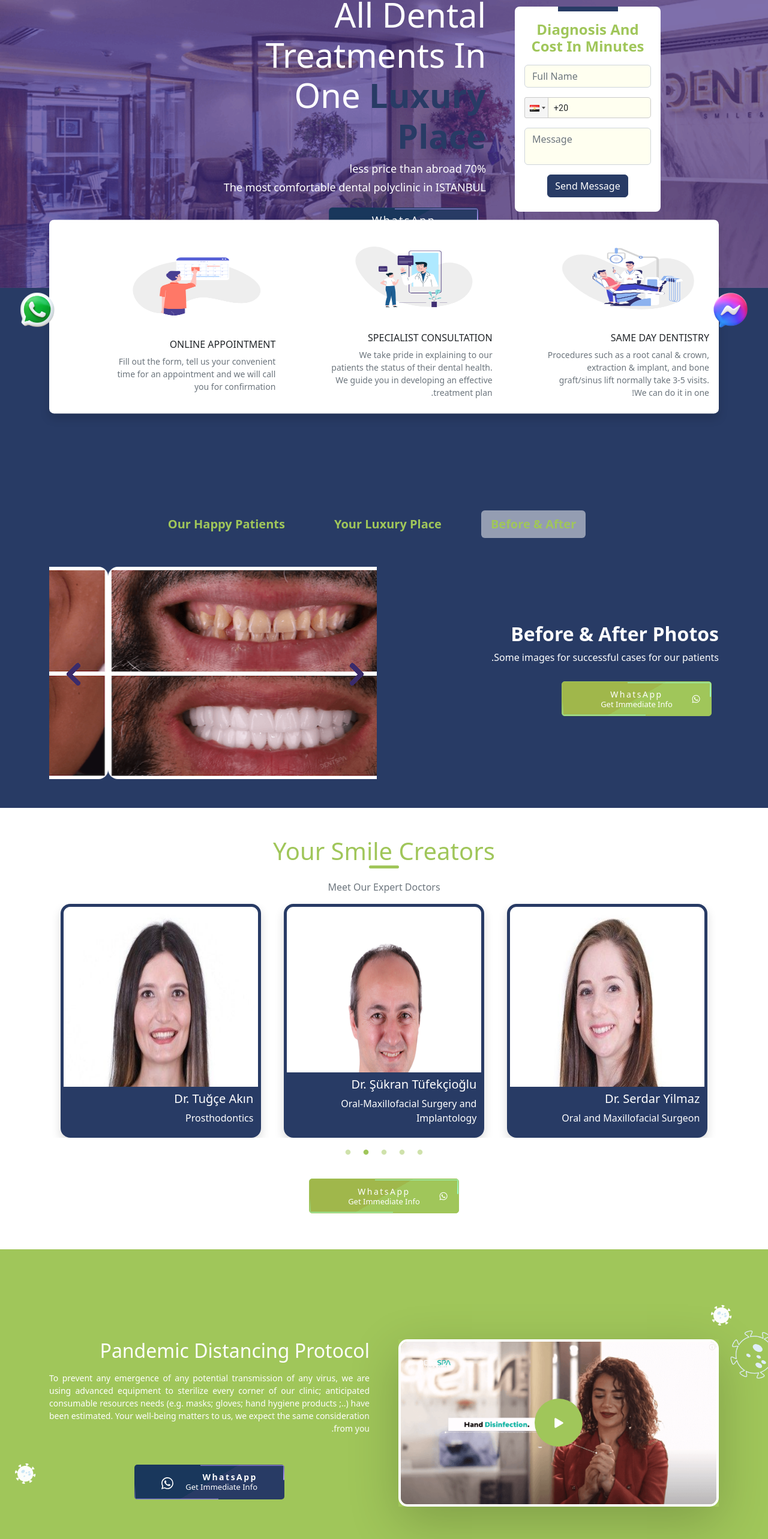
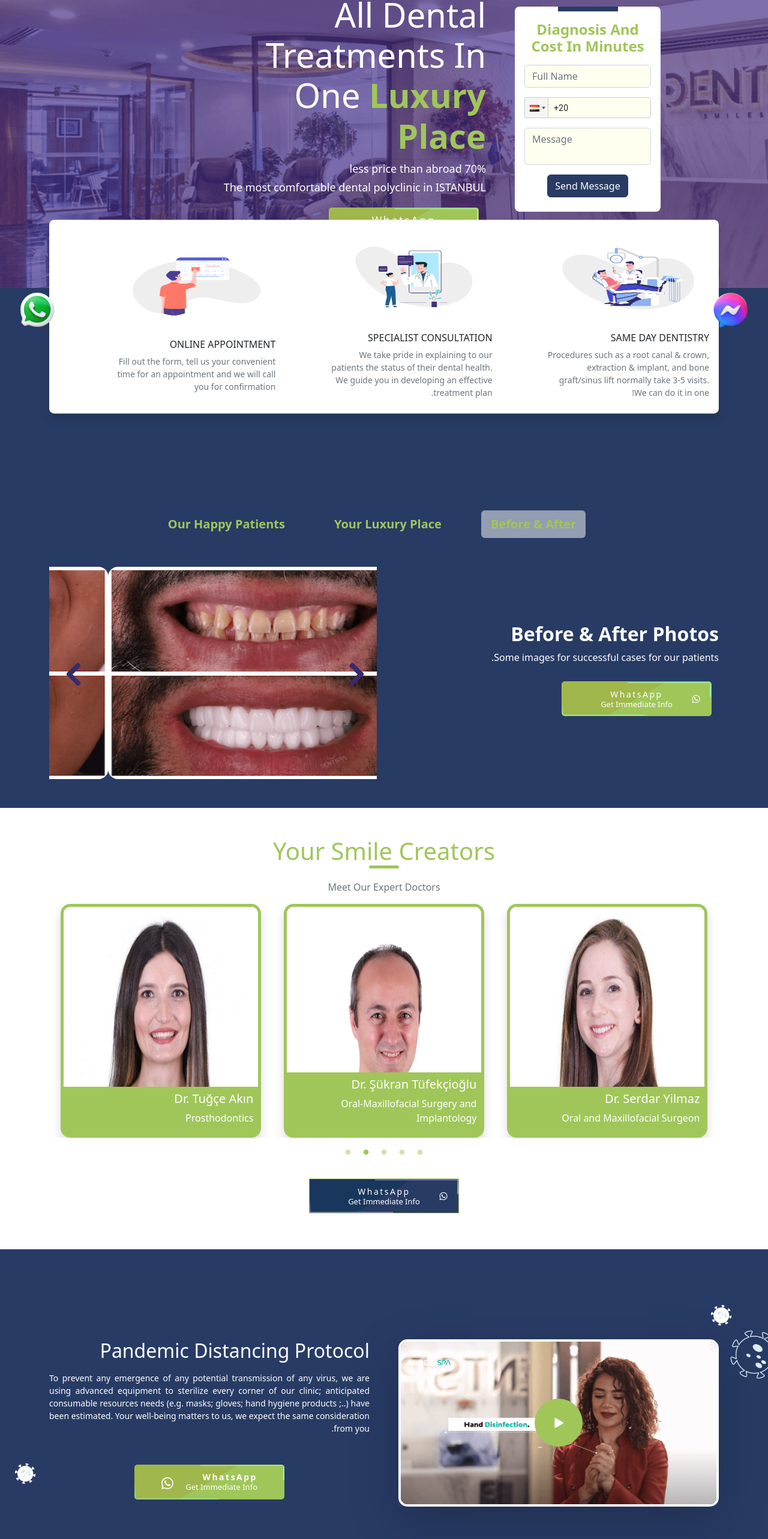
Before and after one commit to Ahmedrashed1619/DentSpa, a React (Create React App) app: page / in a window 1280 px wide. Shown: the part 220-2786 px from the top of the page at 60% size. Built offline with nearby package versions, Linux system fonts and the light colour scheme.

Commit message:
update style some classes

```diff
--- a/src/App.scss
+++ b/src/App.scss
@@ -568,7 +568,8 @@ header .caption h1 {
     .app__protocol {
         padding: 150px 0;
         // background: #3a2b6b;
-        background: var(--secondColor);
+        // background: var(--secondColor);
+        background: var(--mainColor);
         position: relative;
         min-height: calc(100vh - 90px);
         color: white;
@@ -604,7 +605,8 @@ header .caption h1 {
                 // background: rgba(32, 187, 175, 0.95);
                 // background: linear-gradient(-30deg, var(--mainColor) 50%, #a1e10c 50%);
                 // background: linear-gradient(-30deg, var(--mainColor) 50%, #a0b74b  50%);
-                background: linear-gradient(-30deg, var(--mainColor) 50%, #19375c 50%);
+                background: linear-gradient(-30deg, var(--secondColor) 50%, #a0b74b  50%);
+                // background: linear-gradient(-30deg, var(--mainColor) 50%, #19375c 50%);
                 color: #ffffff;
                 display: inline-block;
                 text-align: center;
@@ -986,7 +988,8 @@ header .caption h1 {
 }
 
 .app__typing {
-    background-color: var(--secondColor);
+    // background-color: var(--secondColor);
+    background-color: var(--mainColor);
     padding: 2px 0;
 
     .grid {
--- a/src/Home.jsx
+++ b/src/Home.jsx
@@ -232,12 +232,14 @@ export default function Home({ val }) {
               <div className="caption text-white">
                 <p>Hollywood Smile - Dental Implants - Orthodontics</p>
                 <h1>All Dental Treatments In One
-                  <strong className='rashed-mainColor'> Luxury Place</strong>
+                  {/* <strong className='rashed-mainColor'> Luxury Place</strong> */}
+                  <strong className='rashed-secondColor'> Luxury Place</strong>
                 </h1>
                 <p className='mb-1'>70% less price than abroad</p>
                 <p className='mb-0'>The most comfortable dental polyclinic in ISTANBUL</p>
                 <div className="visible-xs">
-                  <button className="animated-button1 whats fix-whats3 btn w-btn-open">
+                  {/* <button className="animated-button1 whats fix-whats3 btn w-btn-open"> */}
+                  <button className="animated-button1 whats fix-whats2 btn w-btn-open">
                             <span></span><span></span><span></span><span></span>
                             <div className="dt d-flex justify-content-center align-item-center flex-row">
                                 <div className="dtc">
@@ -474,7 +476,8 @@ export default function Home({ val }) {
             </Slider>
           </div>
           <div className="send text-center mt-5">
-              <button className="animated-button1 whats fix-whats2 w-btn w-btn-open" target="blank">
+              {/* <button className="animated-button1 whats fix-whats2 w-btn w-btn-open" target="blank"> */}
+              <button className="animated-button1 whats fix-whats3 w-btn w-btn-open" target="blank">
                   <span></span><span></span><span></span><span></span>
                   <div className="dt">
                       <div className="dtc">
--- a/src/Member.jsx
+++ b/src/Member.jsx
@@ -3,9 +3,11 @@ import React from 'react'
 export default function Member({img , title , text , val}) {
 
     return (
-                <div className="member rounded-4 shadow position-relative mx-auto" style={{border: '5px solid var(--mainColor)' , width: '90%' , cursor: 'pointer'}} dir={val === 'ar' || val ===  'ur' ? 'rtl' : 'ltr'}>
+                // <div className="member rounded-4 shadow position-relative mx-auto" style={{border: '5px solid var(--mainColor)' , width: '90%' , cursor: 'pointer'}} dir={val === 'ar' || val ===  'ur' ? 'rtl' : 'ltr'}>
+                <div className="member rounded-4 shadow position-relative mx-auto" style={{border: '5px solid var(--secondColor)' , width: '90%' , cursor: 'pointer'}} dir={val === 'ar' || val ===  'ur' ? 'rtl' : 'ltr'}>
                     <img src={img} className='rounded-4 w-100' style={{  height: '380px'}} alt="doctor" />
-                    <div className="caption-member rashed-mainBg text-white px-2 pt-2 position-absolute bottom-0 start-0 end-0">
+                    {/* <div className="caption-member rashed-mainBg text-white px-2 pt-2 position-absolute bottom-0 start-0 end-0"> */}
+                    <div className="caption-member rashed-secondBg text-white px-2 pt-2 position-absolute bottom-0 start-0 end-0">
                         <h5>{title}</h5>
                         <p>{text}</p>
                     </div>
--- a/src/components/ChangeSmile/ChangeSmile.jsx
+++ b/src/components/ChangeSmile/ChangeSmile.jsx
@@ -225,7 +225,8 @@ const ChangeSmile = ({val}) => {
               </p>
             </div>
             <div className="visible-xs">
-              <button className="animated-button1 whats fix-whats3 btn w-btn-open">
+              {/* <button className="animated-button1 whats fix-whats3 btn w-btn-open"> */}
+              <button className="animated-button1 whats fix-whats2 btn w-btn-open">
                 <span></span><span></span><span></span><span></span>
                 <div className="dt d-flex justify-content-center align-item-center flex-row"><div className="dtc">
                   <p>WhatsApp<label>Get Immediate Info</label></p>
--- a/src/components/Protocol/Protocol.jsx
+++ b/src/components/Protocol/Protocol.jsx
@@ -38,7 +38,8 @@ const Protocol = ({ val }) => {
               <h2 className='special-reverce-heading-lg mb-3'>Pandemic Distancing Protocol</h2>
               <p style={{fontSize: '14px'}}>To prevent any emergence of any potential transmission of any virus, we are using advanced equipment to sterilize every corner of our clinic; anticipated consumable resources needs (e.g. masks; gloves; hand hygiene products ;..) have been estimated. Your well-being matters to us, we expect the same consideration from you.</p>
               <div className="center">
-                <button className="animated-button1 whats fix-whats3 w-btn w-btn-open" target="blank">
+                {/* <button className="animated-button1 whats fix-whats3 w-btn w-btn-open" target="blank"> */}
+                <button className="animated-button1 whats fix-whats2 w-btn w-btn-open" target="blank">
                   <span></span><span></span><span></span><span></span>
                   <div className="dt">
                     <div className="dtc">
```
